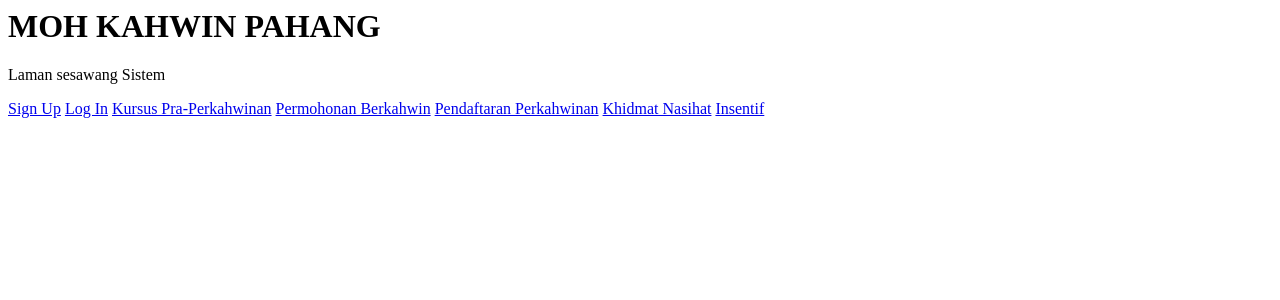
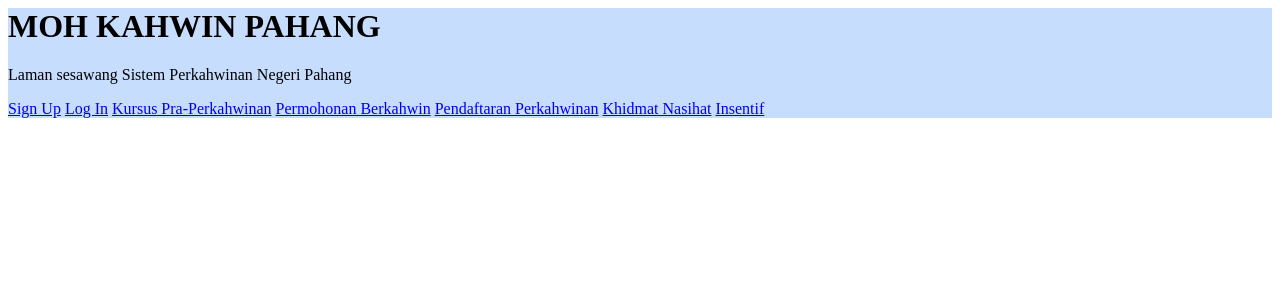
Before and after one commit to SirNazrin/MKP_UPDATED, a PHP site: page /MKP_UPDATED/View/Home/index.php in a window 1280 px wide. Shown: the top 300 px of the page. Run offline with PHP 8.4, Linux system fonts and the light colour scheme; some libraries are stand-ins or nearby versions.

Commit message:
Homepage Update

```diff
--- a/app/View/Home/index.php
+++ b/app/View/Home/index.php
@@ -1,17 +1,27 @@
 <body>
-    <div class="container shadow-lg rounded">
-    <div class="p-5 mt-5">
-      <div class="container-fluid py-5">
-        <h1 class="display-5 fw-bold">MOH KAHWIN PAHANG</h1>
-        <p class="col-md-8 fs-4">Laman sesawang Sistem </p>
-        <a href="<?= BASEURL ?>/Register/" class="btn btn-primary btn-lg">Sign Up</a>
-        <a href="<?= BASEURL ?>/LogIn/" class="btn btn-primary btn-lg">Log In</a>
-        <a href="<?= BASEURL ?>/PreCourse/" class="btn btn-primary btn-lg">Kursus Pra-Perkahwinan</a>
-        <a href="<?= BASEURL ?>/MarriageApplication/" class="btn btn-primary btn-lg">Permohonan Berkahwin</a>
-        <a href="<?= BASEURL ?>/MarriageRegistration/" class="btn btn-primary btn-lg">Pendaftaran Perkahwinan</a>
-        <a href="<?= BASEURL ?>/Consultation/" class="btn btn-primary btn-lg">Khidmat Nasihat</a>
-        <a href="<?= BASEURL ?>/Incentive/" class="btn btn-primary btn-lg mt-2">Insentif</a>
+    <div class="container shadow-lg rounded" style="background-color: #C7DDFE;">
+      <div class="p-5 mt-5">
+        <div class="container-fluid py-5">
+          <div class="container-fluid">
+            <div class="row">
+              <div class="col-5">
+                <h1 class="display-5 fw-bold">MOH KAHWIN PAHANG</h1>
+                <p class="col-md-8 fs-4">Laman sesawang Sistem Perkahwinan Negeri Pahang</p>
+              </div>
+              <div class="col-7 text-center" >
+              <div class="container-fluid mt-3">
+                <a href="<?= BASEURL ?>/Register/" class="btn btn-primary btn-lg m-2">Sign Up</a>
+                <a href="<?= BASEURL ?>/LogIn/" class="btn btn-primary btn-lg m-2">Log In</a>
+                <a href="<?= BASEURL ?>/PreCourse/" class="btn btn-primary btn-lg m-2">Kursus Pra-Perkahwinan</a>
+                <a href="<?= BASEURL ?>/MarriageApplication/" class="btn btn-primary btn-lg m-2">Permohonan Berkahwin</a>
+                <a href="<?= BASEURL ?>/MarriageRegistration/" class="btn btn-primary btn-lg m-2">Pendaftaran Perkahwinan</a>
+                <a href="<?= BASEURL ?>/Consultation/" class="btn btn-primary btn-lg m-2">Khidmat Nasihat</a>
+                <a href="<?= BASEURL ?>/Incentive/" class="btn btn-primary btn-lg m-2">Insentif</a>
+              </div>
+              </div>
+            </div>
+          </div>
+        </div>
       </div>
-    </div>
-    </div>
+      </div>
 </body>
--- a/app/View/UserView/UserApplyConsultationExtensionInteface.php
+++ b/app/View/UserView/UserApplyConsultationExtensionInteface.php
@@ -111,7 +111,7 @@
                                             <td>-</td>
                                             <td>-</td>
                                             <td>
-                                                <div class = "text-center" style="">
+                                                <div class = "text-center">
                                                     <div class="form-check" >
                                                         <input class="form-check-input" type="radio" name="flexRadioDefault" id="flexRadioDefault1">
                                                         </label>
```
Also changed, not shown: public/img/PahangFlag.png (added), public/img/jata-pahang.png (added).
